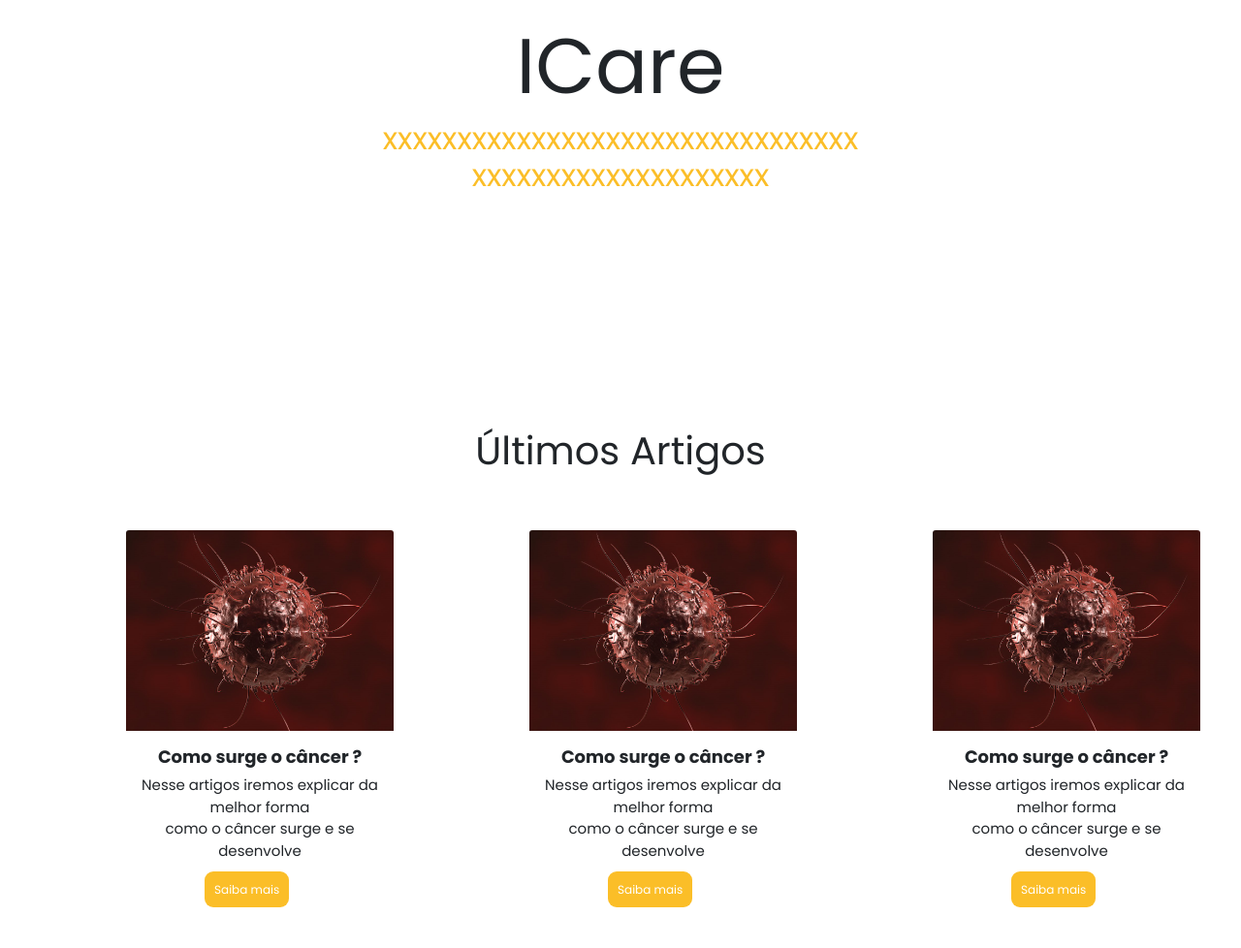
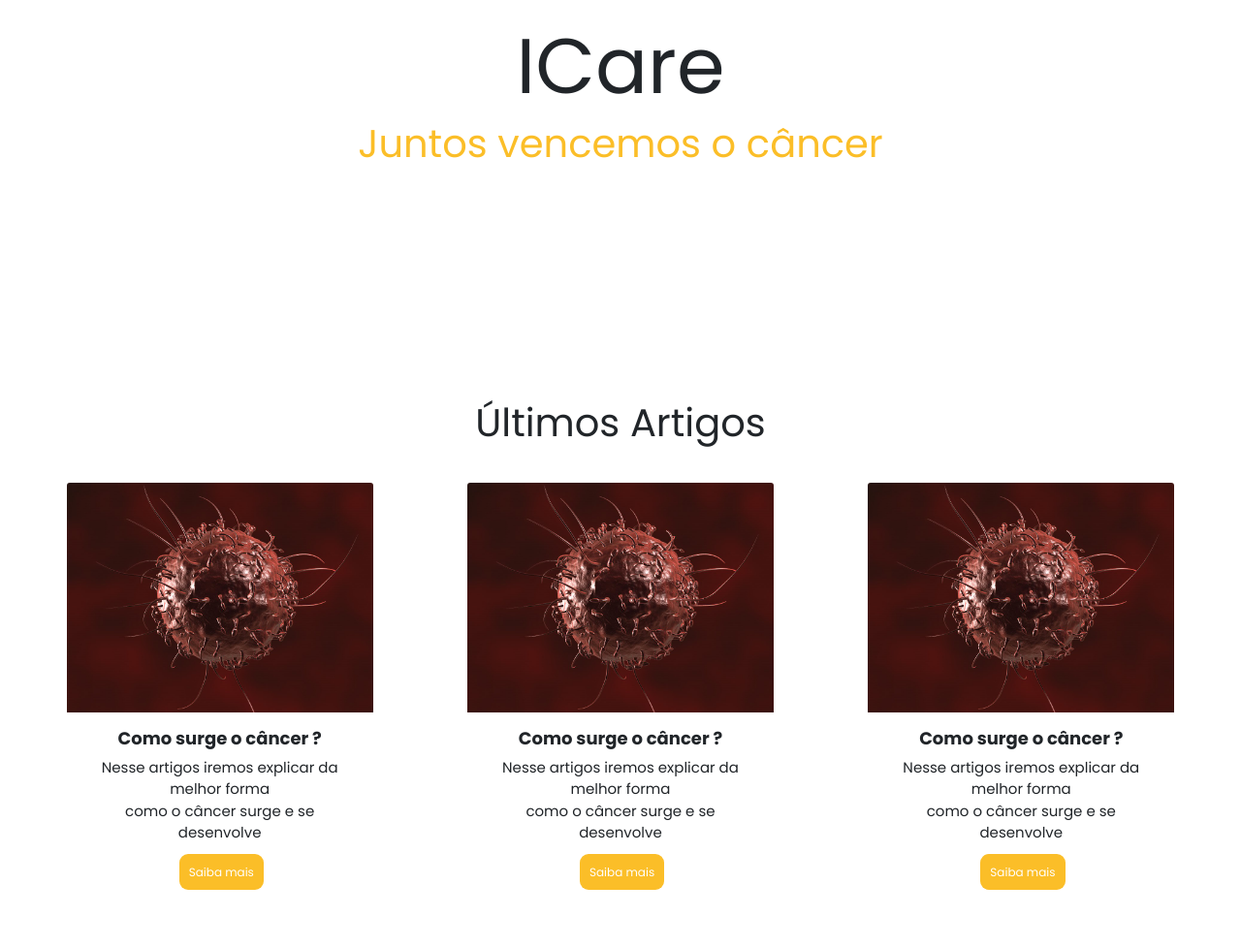
Before and after one commit to Guilhermeferreir/ICare, a plain HTML site: page Projeto/Codigos/Home/index.html in a window 1280 px wide. Shown: the part 200-1178 px from the top of the page at 97% size. Drawn offline with nearby package versions, Linux system fonts and the light colour scheme.

Commit message:
Update h2

```diff
--- a/Projeto/Codigos/Home/index.html
+++ b/Projeto/Codigos/Home/index.html
@@ -31,7 +31,7 @@
     </header>
     <section class="home">
         <h1>ICare</h1>
-        <h2>xxxxxxxxxxxxxxxxxxxxxxxxxxxxxxxx <br>xxxxxxxxxxxxxxxxxxxx</h2>
+        <h2>Juntos vencemos o câncer</h2>
     </section>
     <section class="bloco2">
 
--- a/Projeto/Codigos/Home/style.css
+++ b/Projeto/Codigos/Home/style.css
@@ -85,6 +85,7 @@ select{
 }
 .home h2{
     color:#fbbe28;
+    font-size: 40px;
 }
 
 /*--------------------------- Artigos ---------------------*/
@@ -104,8 +105,8 @@ select{
 }
 
 .col-sm-4{
-    padding: 30px;
-    margin-left: 80px;
+   padding:10px;
+   margin: auto;
 }
 .card-title{
     font-size: 18px;
@@ -123,7 +124,7 @@ select{
     border-radius: 9px 9px;
     padding: 10px;
     font-size: 12px;
-    margin-left: 65px;
+    margin-left: 100px;
 
 }
 
```
